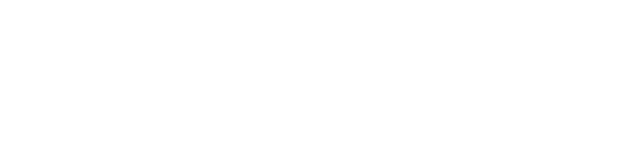
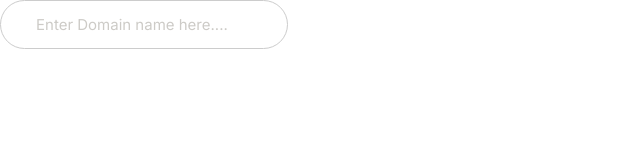
Before and after one commit to kartik-04/Simplify, a plain HTML site: page Simplify/index.html in a window 1280 px wide. Shown: the whole page, without its empty margins (0-640 px from the left). Drawn offline with Linux system fonts and the light colour scheme.

Commit message:
input text area created

```diff
--- a/Simplify/CSS/styles.css
+++ b/Simplify/CSS/styles.css
@@ -237,3 +237,24 @@ a {
     font-size: 1.5rem;
   }
 }
+
+/* Input */
+
+.input {
+  border-radius: 30px;
+  border: 1px solid #ccc;
+  color: var(--color-heading);
+  font-size: 2rem;
+  outline: none;
+  padding: 1.5rem 3.5rem;
+}
+
+.input::placeholder {
+  color: #cdcbc7;
+}
+
+@media screen and (min-width: 1024px) {
+  .input {
+    font-size: 1.5rem;
+  }
+}
--- a/Simplify/index.html
+++ b/Simplify/index.html
@@ -13,5 +13,7 @@
     <link rel="stylesheet" href="CSS/normalize.css" />
     <link rel="stylesheet" href="CSS/styles.css" />
   </head>
-  <body></body>
+  <body>
+    <input type="text" class="input" placeholder="Enter Domain name here...." />
+  </body>
 </html>
```
Also changed, not shown: Simplify/CSS/components/input.html (added, +1 -0 lines).
